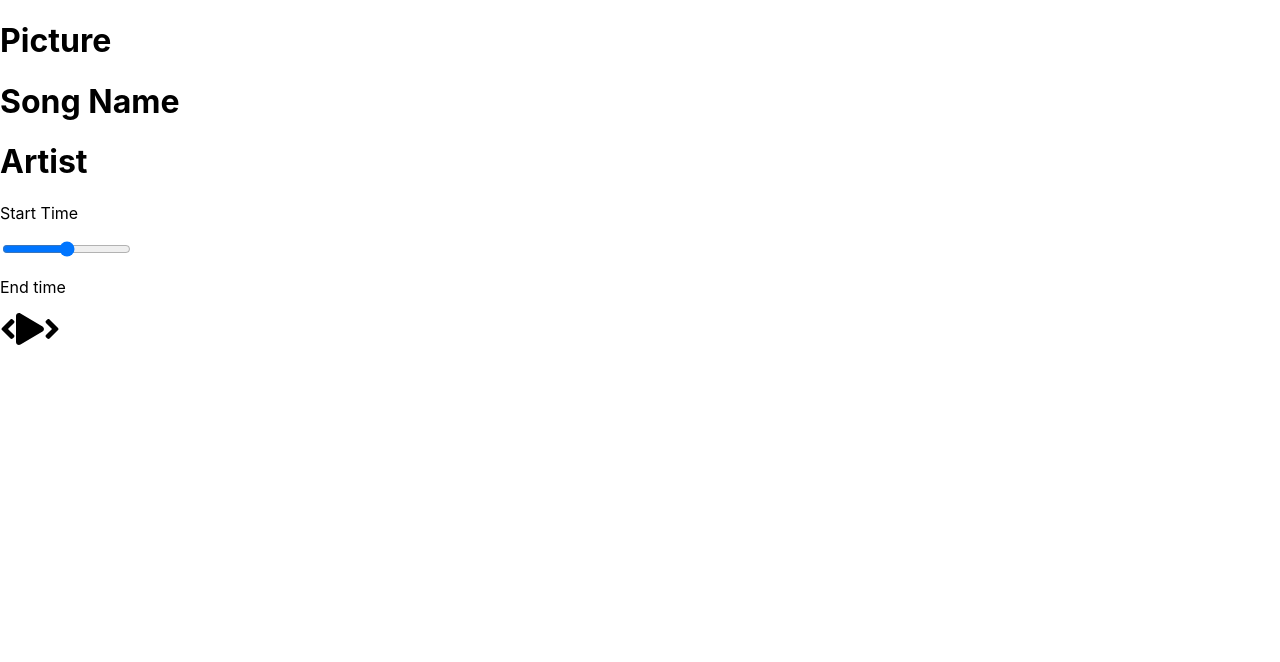
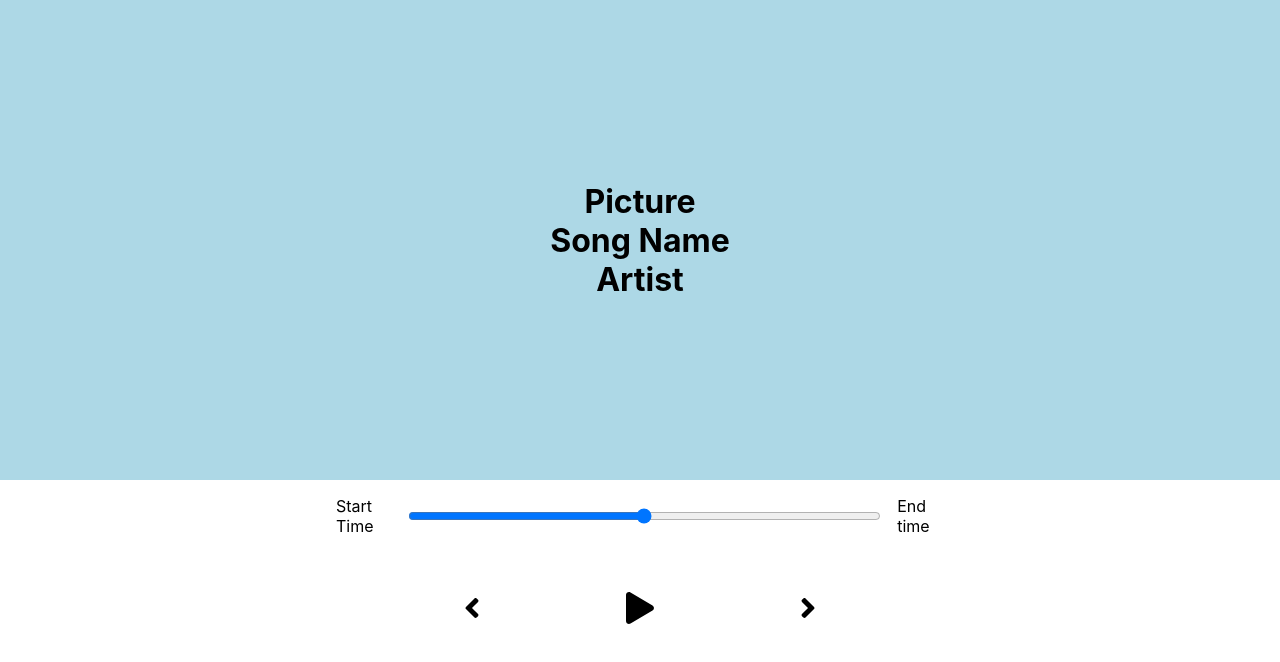
Before and after one commit to julianoperin/Melofy, a React (Create React App) app: page / in a window 1280 px wide. Shown: the top 662 px of the page. Built offline with nearby package versions, Linux system fonts and the light colour scheme.

Commit message:
Finished initial layout

```diff
--- a/package.json
+++ b/package.json
@@ -9,7 +9,7 @@
     "@testing-library/jest-dom": "^5.11.5",
     "@testing-library/react": "^11.1.1",
     "@testing-library/user-event": "^12.2.0",
-    "node-sass": "^5.0.0",
+    "node-sass": "^4.14.1",
     "react": "^17.0.1",
     "react-dom": "^17.0.1",
     "react-scripts": "4.0.0",
--- a/src/App.js
+++ b/src/App.js
@@ -1,6 +1,9 @@
 import React from "react";
 import Player from "./components/Player";
 import Song from "./components/Song";
+
+// Scss
+import "./styles/app.scss";
 
 function App() {
   return (
--- /dev/null
+++ b/src/styles/_player.scss
@@ -0,0 +1,30 @@
+.player {
+  min-height: 20vh;
+  display: flex;
+  flex-direction: column;
+  align-items: center;
+  justify-content: space-between;
+}
+
+.time-control {
+  width: 50%;
+  display: flex;
+  input {
+    width: 100%;
+    padding: 1rem 2rem;
+  }
+  p {
+    padding: 1rem;
+  }
+}
+
+.play-control {
+  width: 30%;
+  display: flex;
+  justify-content: space-between;
+  align-items: center;
+  padding: 1rem;
+  svg {
+    cursor: pointer;
+  }
+}
--- /dev/null
+++ b/src/styles/_song.scss
@@ -0,0 +1,8 @@
+.song-container {
+  min-height: 60vh;
+  background: lightblue;
+  display: flex;
+  flex-direction: column;
+  align-items: center;
+  justify-content: center;
+}
--- a/src/styles/app.scss
+++ b/src/styles/app.scss
@@ -3,3 +3,6 @@
   padding: 0;
   box-sizing: border-box;
 }
+
+@import "./song";
+@import "./player";
```
Also changed, not shown: 1 other file (tests, documents, lock files or other folders).
